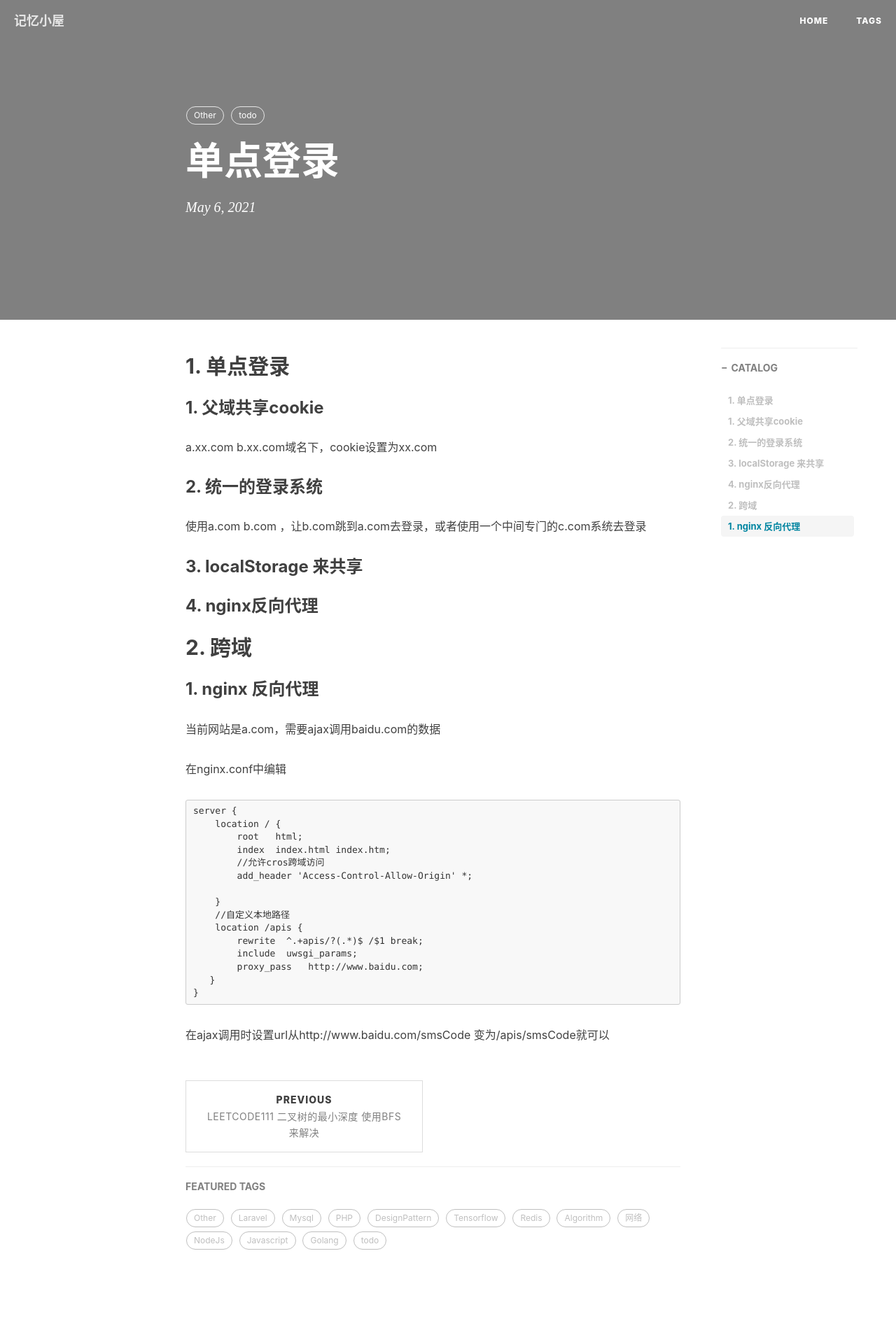
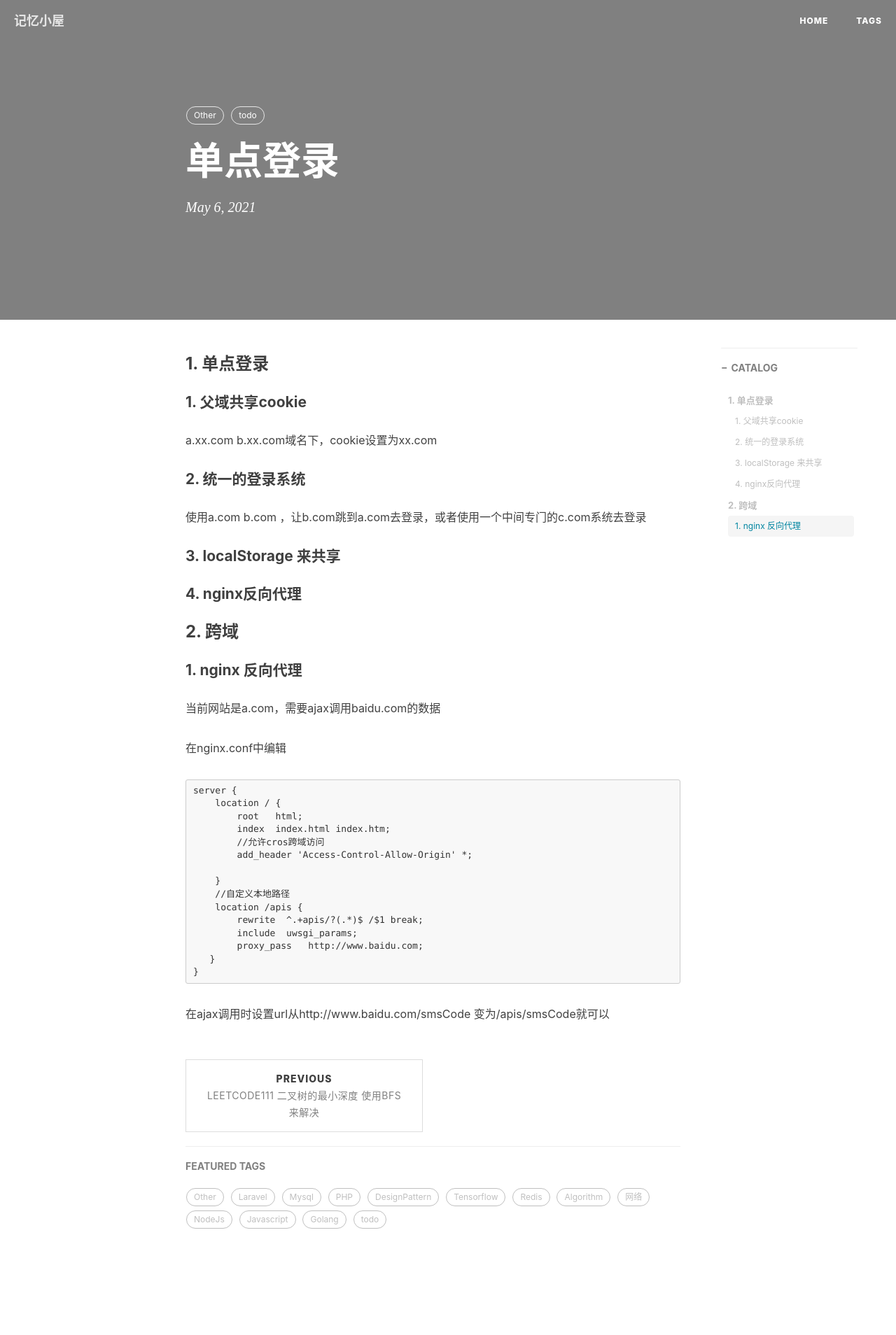
Before and after one commit to TearKnow/blog, a Jekyll site: the page built from _posts/2021-05-06-单点登录.md, in a window 1280 px wide. Shown: the whole page at 70% size. Built offline with Jekyll 4.4.1, drawn with Linux system fonts in a browser that asks for light colours; comment, search, counter and statistics services are not loaded; after the commit the page ends 1878 px from its top, so only the background shows below that.

```diff
--- a/_posts/2021-05-06-单点登录.md
+++ b/_posts/2021-05-06-单点登录.md
@@ -7,21 +7,21 @@ tags:
     - todo
 ---
 
-## 1. 单点登录
-### 1. 父域共享cookie
+### 1. 单点登录
+#### 1. 父域共享cookie
 a.xx.com b.xx.com域名下，cookie设置为xx.com
 
-### 2. 统一的登录系统
+#### 2. 统一的登录系统
 使用a.com b.com ，让b.com跳到a.com去登录，或者使用一个中间专门的c.com系统去登录
 
-### 3. localStorage 来共享
+#### 3. localStorage 来共享
 
-### 4. nginx反向代理
+#### 4. nginx反向代理
 
 
 
-## 2. 跨域
-### 1. nginx 反向代理
+### 2. 跨域
+#### 1. nginx 反向代理
 当前网站是a.com，需要ajax调用baidu.com的数据
 
 在nginx.conf中编辑
```
